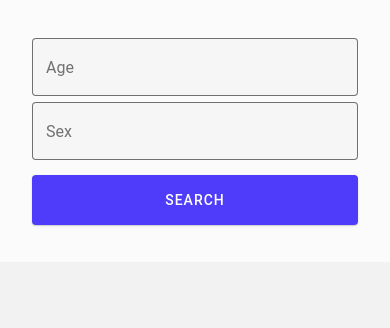
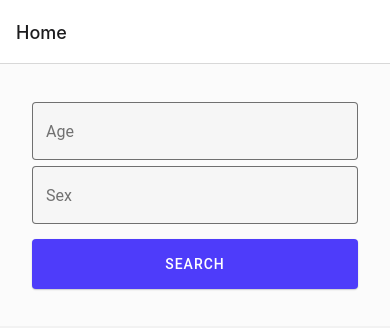
Before and after one commit to bdlcm/risk-assessment-app, a React Native app: screen / in a window 390 px wide. Shown: the top 328 px of the page. Built offline with nearby package versions, Linux system fonts and the light colour scheme.

Commit message:
fixed nav

```diff
--- a/App.js
+++ b/App.js
@@ -2,13 +2,13 @@ import { StatusBar as ExpoStatusBar } from 'expo-status-bar';
 import { ThemeProvider } from 'styled-components/native';
 import { theme } from './src/infrastructure/theme';
 import React from 'react';
-import { Navigation } from './src/infrastructure/navigation';
+import { Navigator } from './src/infrastructure/navigation/app.navigator';
 
 export default function App() {
   return (
     <>
       <ThemeProvider theme={theme}>
-        <Navigation />
+        <Navigator />
       </ThemeProvider>
       <ExpoStatusBar style="auto" />
     </>
--- a/package.json
+++ b/package.json
@@ -10,6 +10,7 @@
     "format": "prettier --check ./src"
   },
   "dependencies": {
+    "@react-navigation/native": "^6.0.2",
     "@react-navigation/native-stack": "^6.0.4",
     "expo": "~42.0.1",
     "expo-status-bar": "^1.0.4",
@@ -18,7 +19,10 @@
     "react-is": "^16.13.1",
     "react-native": "https://github.com/expo/react-native/archive/sdk-42.0.0.tar.gz",
     "react-native-paper": "^4.9.2",
+    "react-native-safe-area-context": "3.2.0",
+    "react-native-screens": "~3.4.0",
     "react-native-web": "^0.17.1",
+    "react-navigation-stack": "^2.10.4",
     "styled-components": "^5.3.0",
     "tailwind-rn": "^3.0.1"
   },
--- a/src/components/form/input.component.js
+++ b/src/components/form/input.component.js
@@ -3,7 +3,6 @@ import * as React from 'react';
 import { TextInput, Button } from 'react-native-paper';
 import { SafeArea } from '../utility/safe-area.components';
 import { FormContainer, FormButton, FormInput } from '../../components/style/styled-form.component';
-import { TouchableOpacity } from 'react-native';
 
 export const InputComponent = ({ navigation }) => {
   return (
@@ -14,7 +13,6 @@ export const InputComponent = ({ navigation }) => {
 
           <FormInput mode="outlined" label="Sex"></FormInput>
           <FormButton mode="contained" onPress={() => navigation.navigate('Results')}>
-            {' '}
             Search
           </FormButton>
         </FormContainer>
--- a/src/infrastructure/navigation/app.navigator.js
+++ b/src/infrastructure/navigation/app.navigator.js
@@ -1,13 +1,16 @@
-import React from 'react';
-import { createStackNavigator } from '@react-navigation/stack';
+import * as React from 'react';
+import { createNativeStackNavigator } from '@react-navigation/native-stack';
 import { HomeScreen } from '../../screens/home/home.screen';
 import { ResultsScreen } from '../../screens/home/results.screen';
+import { NavigationContainer } from '@react-navigation/native';
 
-const Stack = createStackNavigator();
+const Stack = createNativeStackNavigator();
 
-export const AccountNavigator = () => (
-  <Stack.Navigator headerMode="none">
-    <Stack.Screen name="Home" component={HomeScreen} />
-    <Stack.Screen name="Results" component={ResultsScreen} />
-  </Stack.Navigator>
+export const Navigator = () => (
+  <NavigationContainer>
+    <Stack.Navigator>
+      <Stack.Screen name="Home" component={HomeScreen} />
+      <Stack.Screen name="Results" component={ResultsScreen} />
+    </Stack.Navigator>
+  </NavigationContainer>
 );
--- a/src/infrastructure/navigation/index.js
+++ /dev/null
@@ -1,11 +0,0 @@
-import React, { useContext } from 'react';
-import { AccountNavigator } from './app.navigator';
-import { NavigationContainer } from '@react-navigation/native';
-
-export const Navigation = () => {
-  return (
-    <NavigationContainer>
-      <AccountNavigator />
-    </NavigationContainer>
-  );
-};
--- a/src/screens/home/home.screen.js
+++ b/src/screens/home/home.screen.js
@@ -1,3 +1,4 @@
+/* eslint-disable react/prop-types */
 import { SafeArea } from '../../components/utility/safe-area.components';
 import React, { useContext, useState } from 'react';
 import { InputComponent } from '../../components/form/input.component';
--- a/src/screens/home/results.screen.js
+++ b/src/screens/home/results.screen.js
@@ -2,7 +2,14 @@ import { SafeArea } from '../../components/utility/safe-area.components';
 import React, { useContext, useState } from 'react';
 import { InputComponent } from '../../components/form/input.component';
 import { Button, TextInput } from 'react-native-paper';
+import { View, Text } from 'react-native';
 
 export const ResultsScreen = () => {
-  return <SafeArea></SafeArea>;
+  return (
+    <SafeArea>
+      <View>
+        <Text>Something</Text>
+      </View>
+    </SafeArea>
+  );
 };
```
Also changed, not shown: 1 other file (tests, documents, lock files or other folders).
